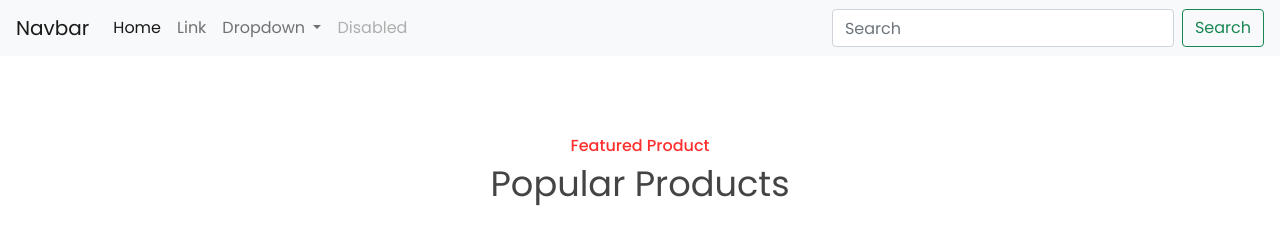
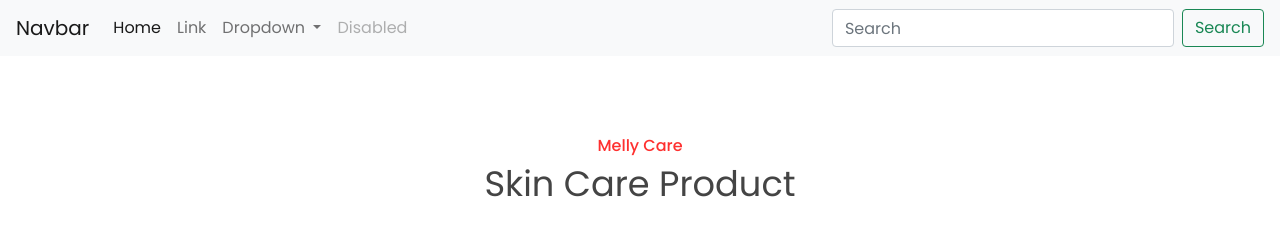
Before and after one commit to Melldwiss/Django, a Django app: page / in a window 1280 px wide. Shown: the top 252 px of the page. Run offline with Django 4.2, Linux system fonts and the light colour scheme.

Commit message:
Add files via upload

```diff
--- a/myecommerce/ecomm/static/css/style.css
+++ b/myecommerce/ecomm/static/css/style.css
@@ -59,23 +59,23 @@ a:hover {
 }
 
 .section-products #product-1 .part-1::before {
-    background: url("https://i.ibb.co/L8Nrb7p/1.jpg") no-repeat center;
+    background: url("https://s.alicdn.com/@sc04/kf/He5ddd2128f52485bae28c1676118745eL.jpg_300x300.jpg") no-repeat center;
     background-size: cover;
 		transition: all 0.3s;
 }
 
 .section-products #product-2 .part-1::before {
-    background: url("https://i.ibb.co/cLnZjnS/2.jpg") no-repeat center;
+    background: url("https://s.alicdn.com/@sc04/kf/H5ae8a5c7f55a40f88c9f947d27609ddd9.jpg_300x300.jpg") no-repeat center;
     background-size: cover;
 }
 
 .section-products #product-3 .part-1::before {
-    background: url("https://i.ibb.co/L8Nrb7p/1.jpg") no-repeat center;
+    background: url("https://s.alicdn.com/@sc04/kf/Hca6cb9aa9df24d5089675a61eeced972t.jpg_300x300.jpg") no-repeat center;
     background-size: cover;
 }
 
 .section-products #product-4 .part-1::before {
-    background: url("https://i.ibb.co/cLnZjnS/2.jpg") no-repeat center;
+    background: url("https://s.alicdn.com/@sc04/kf/H28a19ab337594442a72cc7713a4123e32.jpg_300x300.jpg") no-repeat center;
     background-size: cover;
 }
 
--- a/myecommerce/ecomm/templates/index.html
+++ b/myecommerce/ecomm/templates/index.html
@@ -1,7 +1,7 @@
 {% extends 'layout.html' %}
 
 {% block judul %}
-my arofi
+Melly dwi suherlina
 {% endblock judul %}
 
 {% block content %}
@@ -24,8 +24,8 @@ my arofi
 				<div class="row justify-content-center text-center">
 						<div class="col-md-8 col-lg-6">
 								<div class="header">
-										<h3>Featured Product</h3>
-										<h2>Popular Products</h2>
+										<h3>Melly Care</h3>
+										<h2>Skin Care Product</h2>
 								</div>
 						</div>
 				</div>
@@ -42,7 +42,7 @@ my arofi
 												</ul>
 										</div>
 										<div class="part-2">
-												<h3 class="product-title">Here Product Title</h3>
+												<h3 class="product-title">Skin Care Matcha Clay Mask Stick Facial Green Tea Purifying Stick Mask Facial Clay Mud Solid Green Tea Masks Female OEM/ODM</h3>
 												<h4 class="product-old-price">$79.99</h4>
 												<h4 class="product-price">$49.99</h4>
 										</div>
@@ -61,7 +61,7 @@ my arofi
 												</ul>
 										</div>
 										<div class="part-2">
-												<h3 class="product-title">Here Product Title</h3>
+												<h3 class="product-title">Korean Skin Care Products Private label New Organic Natural Skin Care Set Rice Cream Extract Hydration Face Care Rice Serum</h3>
 												<h4 class="product-price">$49.99</h4>
 										</div>
 								</div>
@@ -78,9 +78,9 @@ my arofi
 												</ul>
 										</div>
 										<div class="part-2">
-												<h3 class="product-title">Here Product Title</h3>
+												<h3 class="product-title">New Massage Beauty Import Instrument Ion Import Instrument Face Lift Firming Facial Cleaning Skin Beauty Instrument</h3>
 												<h4 class="product-old-price">$79.99</h4>
-												<h4 class="product-price">$49.99</h4>
+												<h4 class="product-price">$49.99$1.19</h4>
 										</div>
 								</div>
 						</div>
@@ -97,85 +97,11 @@ my arofi
 												</ul>
 										</div>
 										<div class="part-2">
-												<h3 class="product-title">Here Product Title</h3>
+												<h3 class="product-title">Skin Care Glowing For Black Women Organic Skin Care Product Private Label Hydrating Natural Cocoa Caramel Skin Care Set (New)</h3>
 												<h4 class="product-price">$49.99</h4>
 										</div>
 								</div>
 						</div>
-						<!-- Single Product -->
-						<div class="col-md-6 col-lg-4 col-xl-3">
-								<div id="product-1" class="single-product">
-										<div class="part-1">
-												<ul>
-														<li><a href="#"><i class="fas fa-shopping-cart"></i></a></li>
-														<li><a href="#"><i class="fas fa-heart"></i></a></li>
-														<li><a href="#"><i class="fas fa-plus"></i></a></li>
-														<li><a href="#"><i class="fas fa-expand"></i></a></li>
-												</ul>
-										</div>
-										<div class="part-2">
-												<h3 class="product-title">Here Product Title</h3>
-												<h4 class="product-old-price">$79.99</h4>
-												<h4 class="product-price">$49.99</h4>
-										</div>
-								</div>
-						</div>
-						<!-- Single Product -->
-						<div class="col-md-6 col-lg-4 col-xl-3">
-								<div id="product-2" class="single-product">
-										<div class="part-1">
-												<span class="discount">15% off</span>
-												<ul>
-														<li><a href="#"><i class="fas fa-shopping-cart"></i></a></li>
-														<li><a href="#"><i class="fas fa-heart"></i></a></li>
-														<li><a href="#"><i class="fas fa-plus"></i></a></li>
-														<li><a href="#"><i class="fas fa-expand"></i></a></li>
-												</ul>
-										</div>
-										<div class="part-2">
-												<h3 class="product-title">Here Product Title</h3>
-												<h4 class="product-price">$49.99</h4>
-										</div>
-								</div>
-						</div>
-						<!-- Single Product -->
-						<div class="col-md-6 col-lg-4 col-xl-3">
-								<div id="product-3" class="single-product">
-										<div class="part-1">
-												<ul>
-														<li><a href="#"><i class="fas fa-shopping-cart"></i></a></li>
-														<li><a href="#"><i class="fas fa-heart"></i></a></li>
-														<li><a href="#"><i class="fas fa-plus"></i></a></li>
-														<li><a href="#"><i class="fas fa-expand"></i></a></li>
-												</ul>
-										</div>
-										<div class="part-2">
-												<h3 class="product-title">Here Product Title</h3>
-												<h4 class="product-old-price">$79.99</h4>
-												<h4 class="product-price">$49.99</h4>
-										</div>
-								</div>
-						</div>
-						<!-- Single Product -->
-						<div class="col-md-6 col-lg-4 col-xl-3">
-								<div id="product-4" class="single-product">
-										<div class="part-1">
-												<span class="new">new</span>
-												<ul>
-														<li><a href="#"><i class="fas fa-shopping-cart"></i></a></li>
-														<li><a href="#"><i class="fas fa-heart"></i></a></li>
-														<li><a href="#"><i class="fas fa-plus"></i></a></li>
-														<li><a href="#"><i class="fas fa-expand"></i></a></li>
-												</ul>
-										</div>
-										<div class="part-2">
-												<h3 class="product-title">Here Product Title</h3>
-												<h4 class="product-price">$49.99</h4>
-										</div>
-								</div>
-						</div>
-				</div>
-		</div>
 </section>
 <!-- partial -->
 
```
